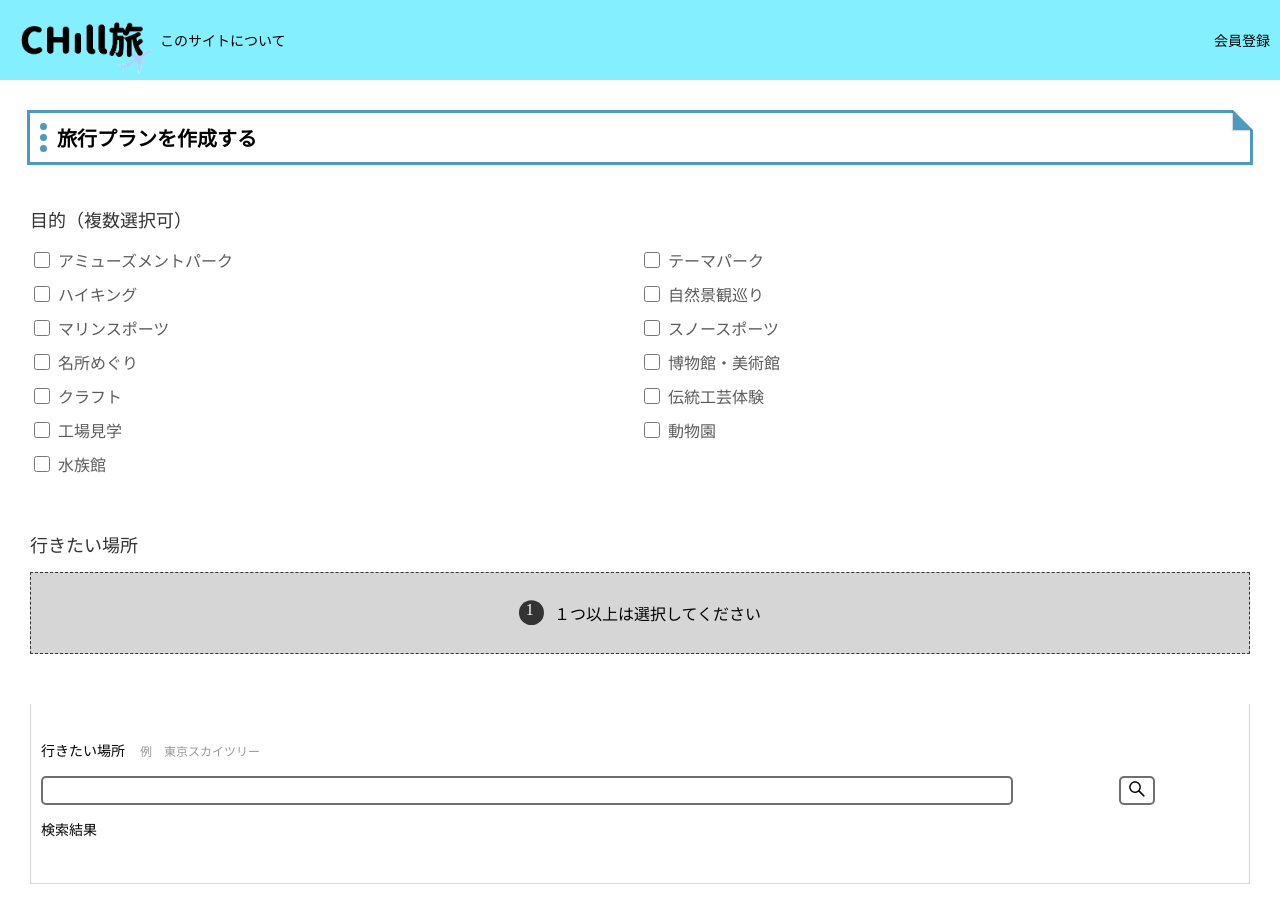
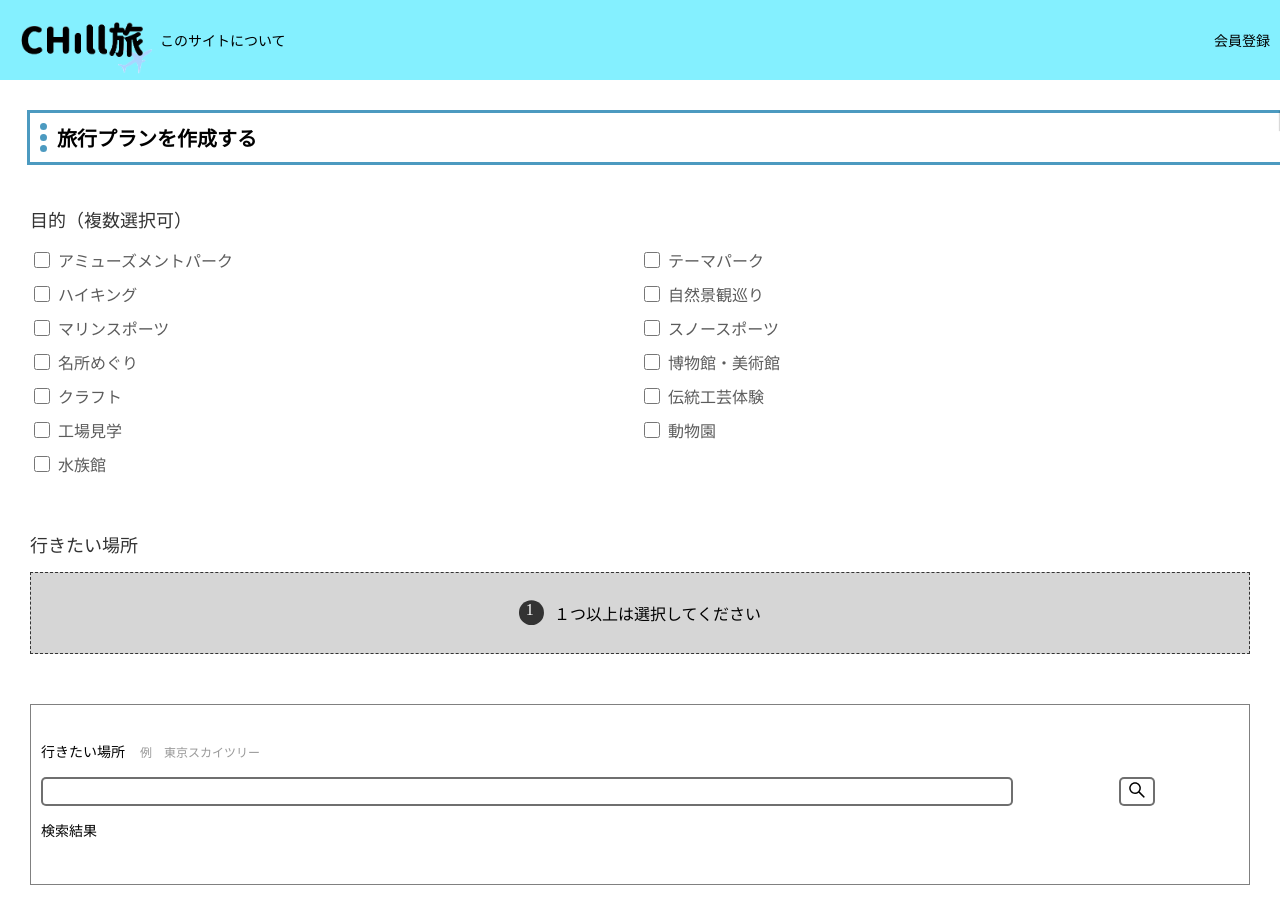
Before and after one commit to manasan-iTL/trip-plan-maker-frontend, a React (Vite) app in the folder frontend/: page / in a window 1280 px wide. Shown: the top 923 px of the page. Built offline with nearby package versions, Linux system fonts and the light colour scheme.

Commit message:
style: 細かいスタイル調整

```diff
--- a/frontend/src/components/presantation/detail/Template/SpotDetailTemplate.module.css
+++ b/frontend/src/components/presantation/detail/Template/SpotDetailTemplate.module.css
@@ -9,7 +9,7 @@
 .titleContainer {
     display: flex;
     flex-direction: row;
-    align-item: center;
+    align-items: center;
     column-gap: 80px;
 }
 
--- a/frontend/src/components/presantation/top/Form/PurposeForm.module.css
+++ b/frontend/src/components/presantation/top/Form/PurposeForm.module.css
@@ -21,7 +21,7 @@
     flex-direction: row;
     justify-content: stretch;
     flex-wrap: wrap;
-    align-itmes: center;
+    align-items: center;
     row-gap: 10px;
 }
 
--- a/frontend/src/components/presantation/top/Form/SearchAreaForm.module.css
+++ b/frontend/src/components/presantation/top/Form/SearchAreaForm.module.css
@@ -10,9 +10,7 @@
 }
 
 .form {
-    border-right: 1px solid rgba(51, 51, 51, 0.20);
-    border-bottom: 1px solid rgba(51, 51, 51, 0.20);
-    border-left: 1px solid rgba(51, 51, 51, 0.20);
+    border: 1px gray solid;
     background: #FFF;
     padding: 20px 10px 30px 10px;
 }
--- a/frontend/src/components/ui/Title/Title.module.css
+++ b/frontend/src/components/ui/Title/Title.module.css
@@ -21,6 +21,7 @@
     outline: 3px solid #4c9ac0;
     outline-offset: 0.5em;
     position: relative;
+    width: 100%;
   }
 
 .heading::after {
```
